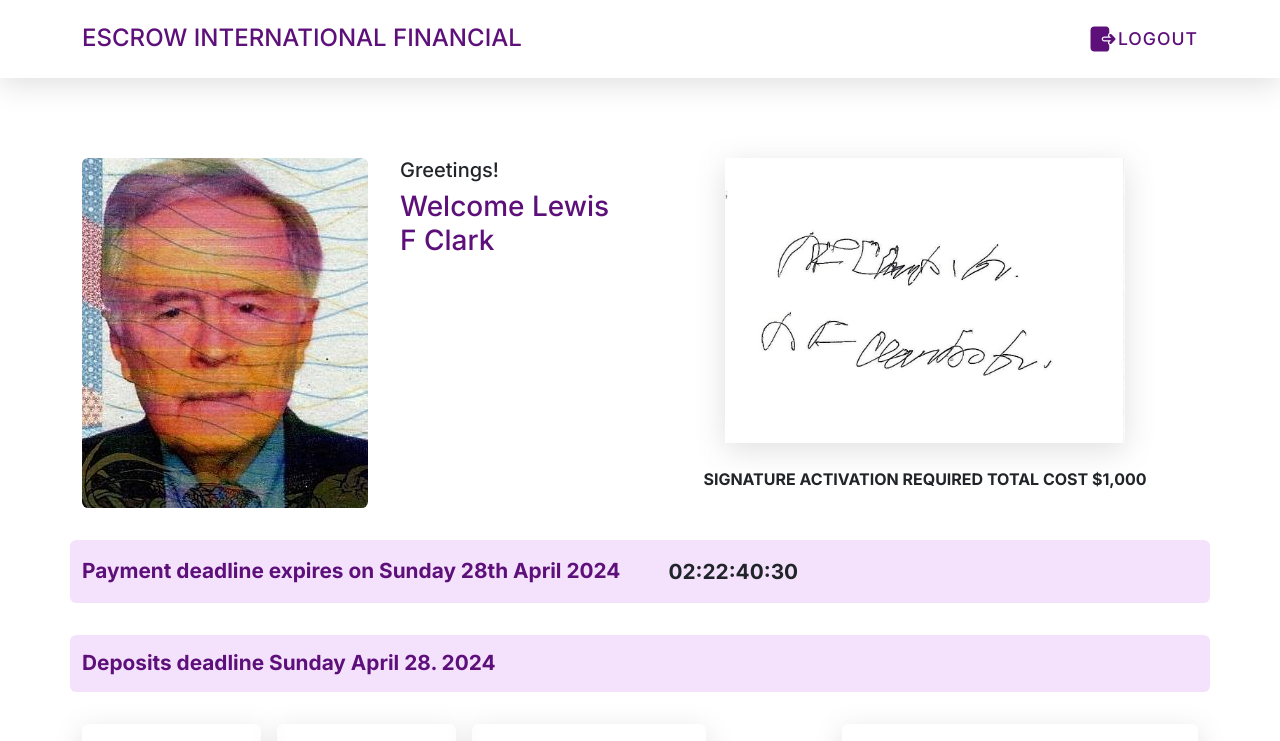
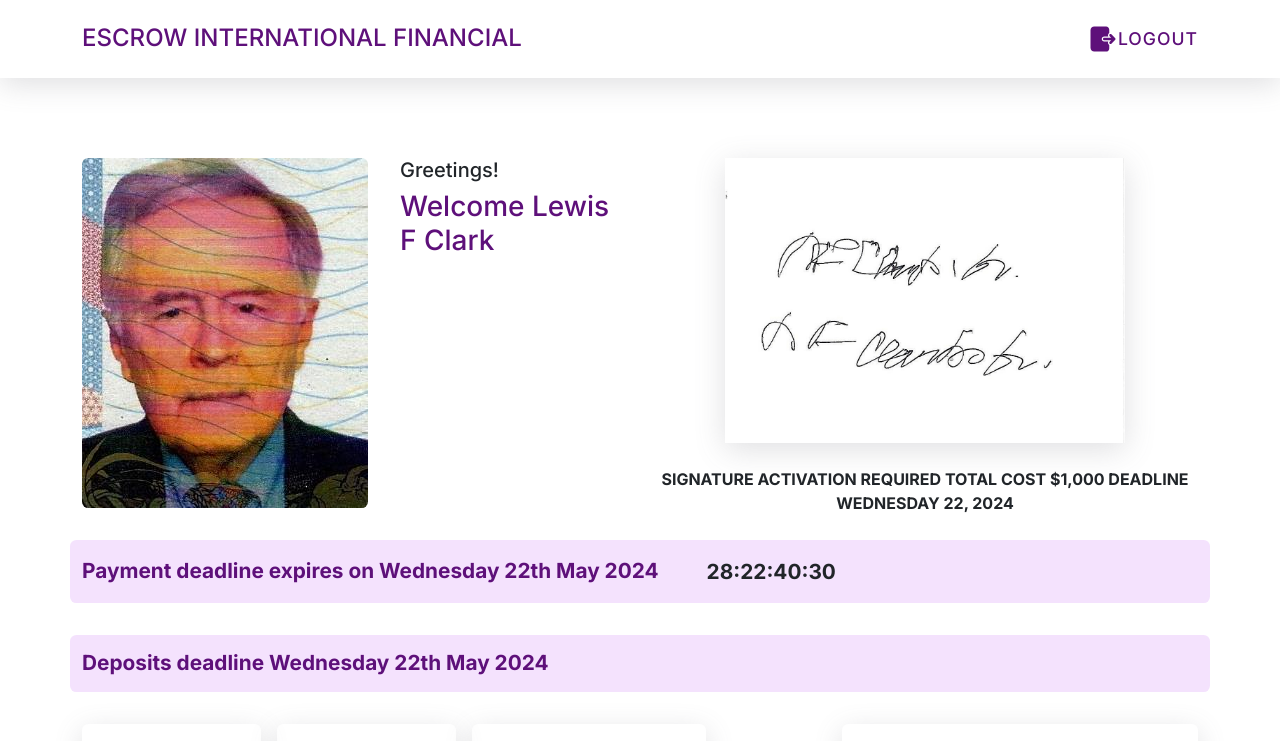
Before and after one commit to MujeebBinAzhar/escrow, a Next.js app: page /admindashboard in a window 1280 px wide. Shown: the top 741 px of the page. Built offline with nearby package versions, Linux system fonts and the light colour scheme.

Commit message:
new work

```diff
--- a/src/app/admindashboard/page.jsx
+++ b/src/app/admindashboard/page.jsx
@@ -42,8 +42,8 @@ const page = () => {
 
                 />
 
-                <p className="mt-4">
-                  <b> SIGNATURE ACTIVATION REQUIRED TOTAL COST $1,000</b>
+                <p className="mt-4 text-center">
+                  <b>SIGNATURE ACTIVATION REQUIRED TOTAL COST $1,000 DEADLINE WEDNESDAY 22, 2024</b>
                 </p>
               </div>
             </div>
--- a/src/app/components/CountdownTimer.jsx
+++ b/src/app/components/CountdownTimer.jsx
@@ -5,7 +5,7 @@
 import Countdown from 'react-countdown';
 
 const CountdownTimer = () => {
-  const fixedEndingDate = new Date('2024-04-28T00:00:00').getTime();
+  const fixedEndingDate = new Date('2024-05-24T00:00:00').getTime();
 
 //   const [targetDate, setTargetDate] = useState(() => {
 //     const storedTargetDate = localStorage.getItem('targetDate');
@@ -20,13 +20,13 @@ const CountdownTimer = () => {
 
     <>
     <div className='timerr'>
-      <h6>Payment deadline expires on Sunday 28th April 2024</h6>
+      <h6>Payment deadline expires on Wednesday 22th May 2024</h6>
       <Countdown date={fixedEndingDate} />
     </div>
 
 
 <div className="timerr">
-  <h6>Deposits deadline  Sunday  April 28.  2024</h6>
+  <h6>Deposits deadline  Wednesday 22th May 2024</h6>
 </div>
 
 
```
